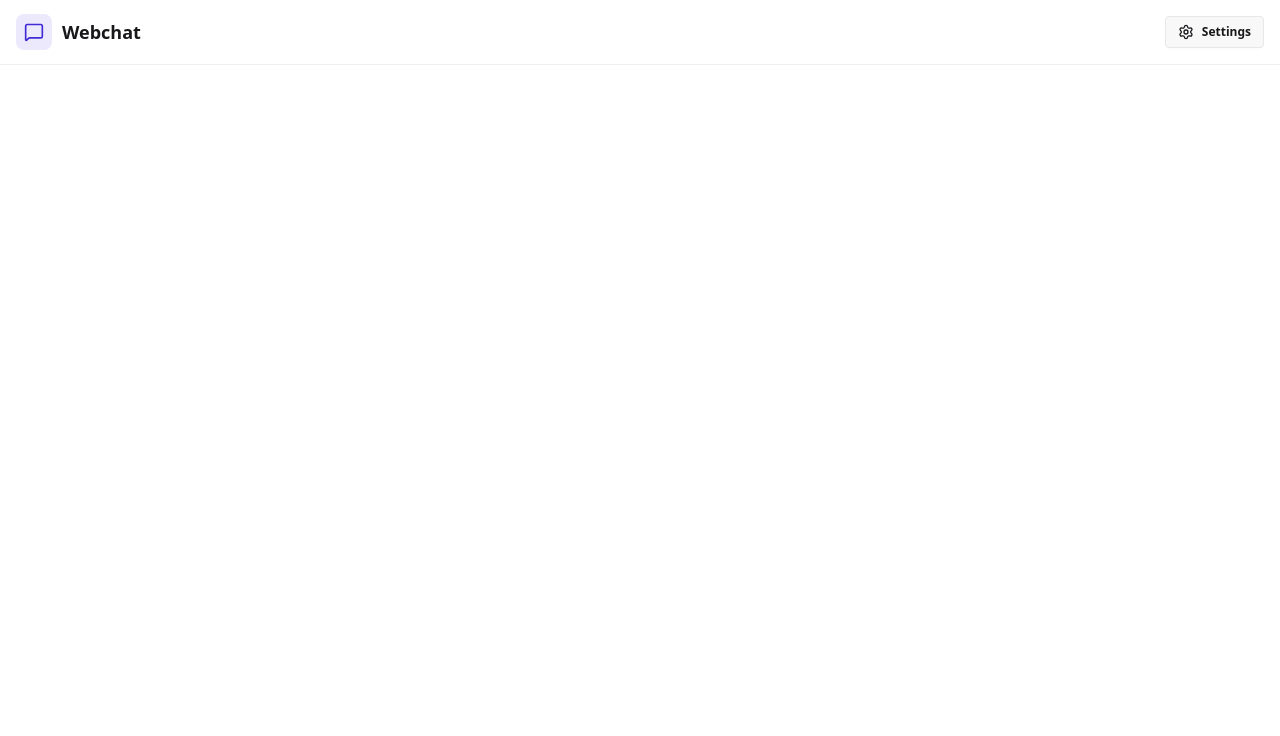
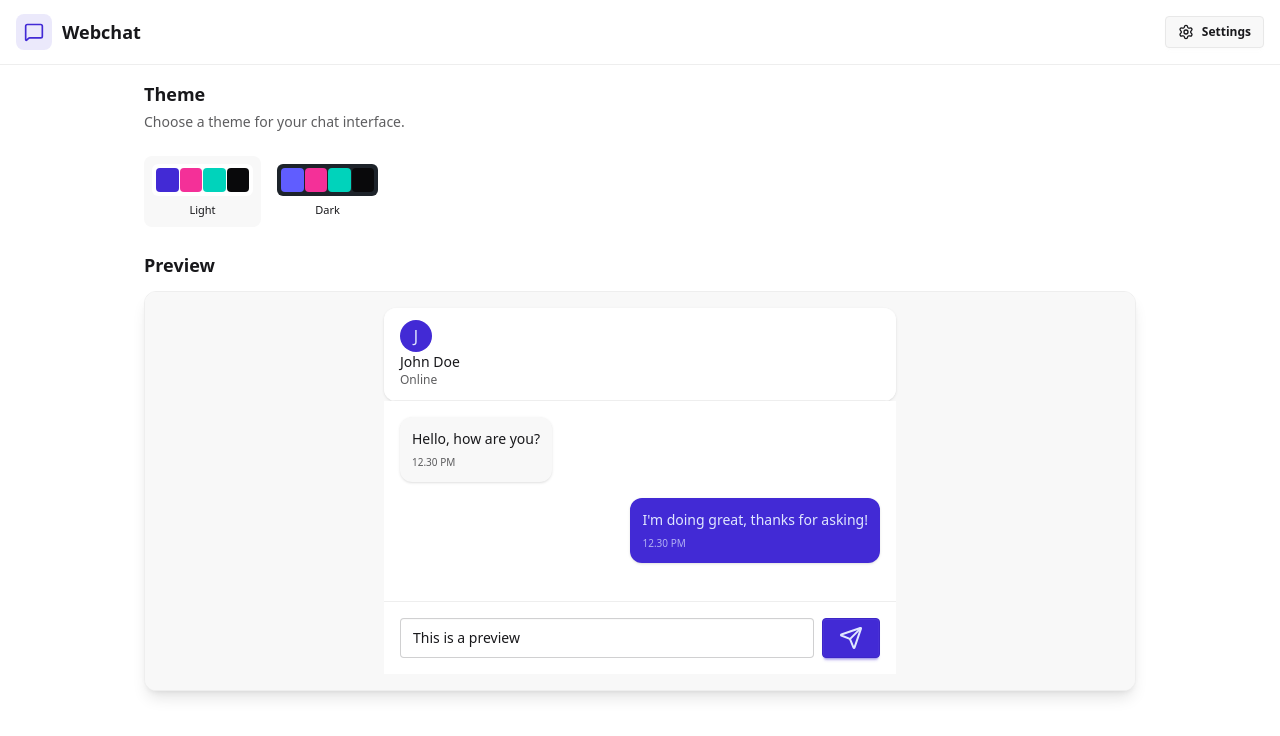
Before and after one commit to MdAnaskhan0/Realtime-Chat, a React (Vite) app in the folder client/: page /settings in a window 1280 px wide. Shown: the top 736 px of the page. Built offline with nearby package versions, Linux system fonts and the light colour scheme; no server answers.

Commit message:
Theme Change work is done.

```diff
--- a/client/src/App.jsx
+++ b/client/src/App.jsx
@@ -10,10 +10,13 @@ import SettingsPage from './pages/SettingsPage';
 import { useAuthStore } from './store/useAuthStore';
 import { Loader } from 'lucide-react';
 import { Toaster } from 'react-hot-toast';
+import { useThemeStore } from './store/useThemeStore';
 
 
 const App = () => {
   const { authUser, checkAuth, isCheckingAuth } = useAuthStore();
+
+  const { theme } = useThemeStore();
 
   useEffect(() => {
     checkAuth();
@@ -28,7 +31,7 @@ const App = () => {
   );
 
   return (
-    <div>
+    <div data-theme={theme}>
       <Navbar />
       <Routes>
         <Route path="/" element={authUser ? <HomePage /> : <Navigate to="/login" />} />
--- a/client/src/components/Navbar.jsx
+++ b/client/src/components/Navbar.jsx
@@ -19,9 +19,14 @@ const Navbar = () => {
           </div>
 
           <div className='flex items-center gap-2'>
-            <Link to={"/settings"} className={`btn btn-sm gap-2 transition-colors`}>
-              <Settings className='w-4 h-4' />
-              <span className='hidden sm:inline'>Settings</span>
+            <Link
+              to={authUser ? "/" : "/settings"}
+              className={`btn btn-sm gap-2 transition-colors`}
+            >
+              {authUser ? <MessageSquare className='w-4 h-4' /> : <Settings className='w-4 h-4' />}
+              <span className='hidden sm:inline'>
+                {authUser ? "Chat" : "Settings"}
+              </span>
             </Link>
 
             {authUser && (
@@ -31,13 +36,14 @@ const Navbar = () => {
                   <span className='hidden sm:inline'>Profile</span>
                 </Link>
 
-                <button className='flex gap-2 items-center'>
+                <button className='flex gap-2 items-center' onClick={logout}>
                   <LogOut className='size-5' />
-                  <span className='hidden sm:inline' onClick={logout}>Logout</span>
+                  <span className='hidden sm:inline'>Logout</span>
                 </button>
               </>
             )}
           </div>
+
         </div>
       </div>
     </header>
--- /dev/null
+++ b/client/src/constants/index.js
@@ -0,0 +1,4 @@
+export const THEMES = [
+    "light",
+    "dark",
+]
--- a/client/src/pages/SettingsPage.jsx
+++ b/client/src/pages/SettingsPage.jsx
@@ -1,8 +1,93 @@
 import React from 'react'
+import { useThemeStore } from '../store/useThemeStore';
+import { THEMES } from '../constants';
+import { Send } from 'lucide-react';
+
+const PREVIEW_MESSAGES = [
+  { id: 1, content: "Hello, how are you?", isSent: false },
+  { id: 2, content: "I'm doing great, thanks for asking!", isSent: true },
+];
 
 const SettingsPage = () => {
+  const { theme, setTheme } = useThemeStore();
   return (
-    <div>SettingsPage</div>
+    <div className='h-screen container mx-auto px-4 pt-20 max-w-5xl'>
+      <div className='space-y-6'>
+        <div className='flex flex-col gap-1'>
+          <h2 className='text-lg font-semibold'>Theme</h2>
+          <p className='text-sm text-base-content/70'>Choose a theme for your chat interface.</p>
+        </div>
+        <div className='grid grid-cols-4 sm:grid-cols-6 md:grid-cols-8 gap-2'>
+          {THEMES.map((t) => (
+            <button key={t} className={`group flex flex-col items-center gap-1.5 p-2 rounded-lg transition-colors ${theme === t ? "bg-base-200" : "hover:bg-base-200"}`} onClick={() => setTheme(t)}>
+              <div className='relative h-8 w-full rounded-md overflow-hidden' data-theme={t}>
+                <div className='absolute inset-0 grid grid-cols-4 gap-px p-1'>
+                  <div className='rounded bg-primary'></div>
+                  <div className='rounded bg-secondary'></div>
+                  <div className='rounded bg-accent'></div>
+                  <div className='rounded bg-neutral'></div>
+                </div>
+              </div>
+              <span className='text-[11px] font-medium truncate w-full text-center'>
+                {t.charAt(0).toUpperCase() + t.slice(1)}
+              </span>
+            </button>
+          ))}
+        </div>
+
+
+        {/* Preview Section */}
+        <h3 className='text-lg font-semibold mb-3'>Preview</h3>
+        <div className='rounded-xl border border-base-300 overflow-hidden bg-base-100 shadow-lg'>
+          <div className='p-4 bg-base-200'>
+            <div className='max-w-lg mx-auto'>
+              {/* mock chat UI */}
+              <div className='bg-base-100 rounded-xl shadow-sm overflow-hidden'>
+                {/* Chat Header */}
+                <div className='px-4 py-3 border-b border-base-300 bg-base-100'>
+                  <div className='flex items-center gap-3'>
+                    <div className='w-8 h-8 rounded-full bg-primary flex items-center justify-center text-primary-content font-medium'>
+                      J
+                    </div>
+                  </div>
+                  <div>
+                    <h3 className='font-medium text-sm'>John Doe</h3>
+                    <p className='text-xs text-base-content/70'>Online</p>
+                  </div>
+                </div>
+              </div>
+
+              {/* Chat Messages */}
+              <div className='p-4 space-y-4 min-h-[200px] max-h-[200px] overflow-y-auto bg-base-100'>
+                {
+                  PREVIEW_MESSAGES.map((message) => (
+                    <div key={message.id} className={`flex ${message.isSent ? "justify-end" : "justify-start"}`}>
+                      <div className={`max-w-[80%] rounded-xl p-3 shadow-sm ${message.isSent ? "bg-primary text-primary-content" : "bg-base-200"}`}>
+                        <p className='text-sm'>{message.content}</p>
+                        <p className={`text-[10px] mt-1.5 ${message.isSent ? "text-primary-content/70" : "text-base-content/70"}`}>
+                          12.30 PM
+                        </p>
+                      </div>
+                    </div>
+                  ))
+                }
+              </div>
+              {/* Chat Input */}
+              <div className='p-4 border-t border-base-300 bg-base-100'>
+                <div className='flex gap-2'>
+                  <input type="text" className='input input-bordered flex-1 text-sm h-10' placeholder='Type a message...' value={"This is a preview"} readOnly />
+                  <button className='btn btn-primary h-10 min-h-0'>
+                    <Send seze={18} />
+                  </button>
+                </div>
+              </div>
+
+            </div>
+          </div>
+        </div>
+
+      </div>
+    </div>
   )
 }
 
--- /dev/null
+++ b/client/src/store/useThemeStore.js
@@ -0,0 +1,10 @@
+import {create} from 'zustand';
+
+
+export const useThemeStore = create((set) => ({
+    theme: localStorage.getItem('chat-theme') || 'light',
+    setTheme: (theme) => {
+        localStorage.setItem('chat-theme', theme);
+        set({ theme });
+    },
+}));
```
Also changed, not shown: client/src/store/useChatStore.js (added).
